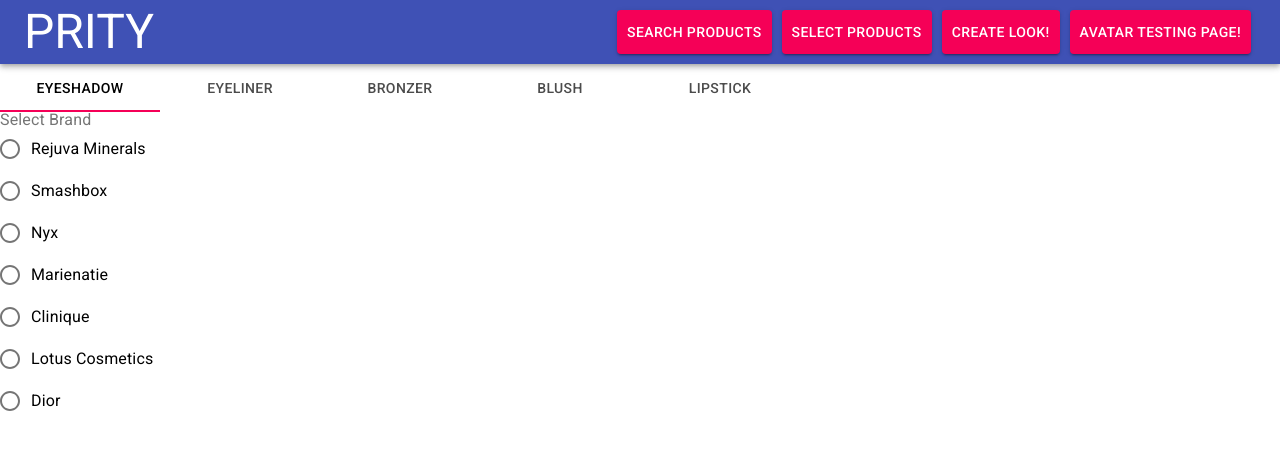
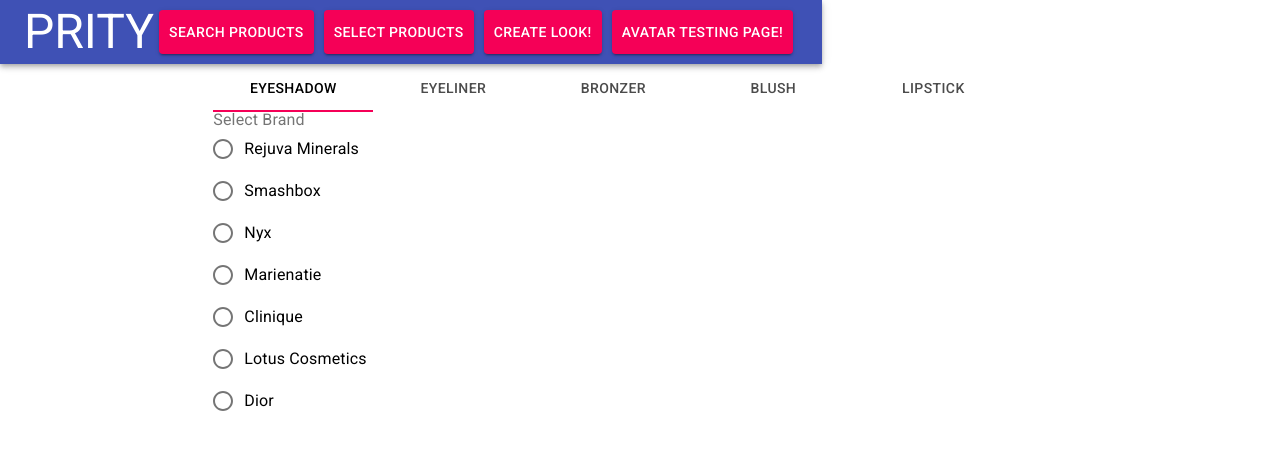
Before and after one commit to kristycode/PRITY, a React (Create React App) app in the folder client/: page /looktabs in a window 1280 px wide. Shown: the top 450 px of the page. Built offline with nearby package versions, Linux system fonts and the light colour scheme.

Commit message:
removed empty divs from being rendered!

```diff
--- a/client/public/index.html
+++ b/client/public/index.html
@@ -38,7 +38,7 @@
       rel="stylesheet"
       href="https://fonts.googleapis.com/icon?family=Material+Icons"
     />
-    <title>React App</title>
+    <title>PRITY</title>
   </head>
   <body style="margin: 0;">
     <noscript>You need to enable JavaScript to run this app.</noscript>
--- a/client/src/App.js
+++ b/client/src/App.js
@@ -13,11 +13,11 @@
 function App() {
   return (
     <Router>
-      <Grid container direction="column">
+      <Grid container>
         <Grid item>
           <Header />
         </Grid>
-        <Grid item container>
+        <Grid item container justify="center">
           <Grid item sm={2} />
           <Grid item xs={12} sm={8}>
             <Main />
--- a/client/src/components/EyeshadowCall/index.js
+++ b/client/src/components/EyeshadowCall/index.js
@@ -7,24 +7,12 @@
 import axios from "axios";
 import { Grid, Chip, Typography } from "@material-ui/core";
 import API from "../../utils/API";
-import { makeStyles } from "@material-ui/core/styles";
+// import { makeStyles } from "@material-ui/core/styles";
 import "./style.css";
-
-// style to apply Auto-Grid to rendered palettes
-const useStyles = makeStyles((theme) => ({
-  root: {
-    flexGrow: 1,
-    // },
-    // paper: {
-    //   padding: theme.spacing(2),
-    //   textAlign: "center",
-    //   color: theme.palette.text.secondary,
-  },
-}));
 
 // this function is being called in NewCreateLook > index.js
 export default function EyeshadowCall() {
-  const classes = useStyles();
+  // const classes = useStyles();
 
   const [value, setValue] = React.useState("female");
   const [apiState, setApiState] = React.useState({
@@ -104,7 +92,7 @@
   };
 
   return (
-    <Grid container alignContent="center">
+    <Grid container>
       <Grid item xs={4}>
         <FormControl component="fieldset">
           <FormLabel component="legend">Select Brand</FormLabel>
@@ -172,12 +160,12 @@
           const newChip = hexValue
             .split(",")
             .filter((trueColor) => trueColor !== "");
-
+          console.log(`this is newChip ${newChip}`);
           // this const will create a condition to only return products names if hexcolor is true
           const trueColorName = colors
             .split(",")
             .filter((colorName) => colorName !== "");
-          // console.log(`trueColorName: ${trueColorName}`);
+          console.log(`trueColorName: ${trueColorName}`);
 
           // hexChip creates separate chips that render the colors from product
           const hexChip = hexValue.split(",").map((singleColor, index) => {
@@ -202,9 +190,7 @@
           return (
             <Grid item xs={3}>
               {newChip.length !== 0 && (
-                <div className="hideMe" style={chipBackground}>
-                  {hexChip}
-                </div>
+                <div style={chipBackground}>{hexChip}</div>
               )}
               {newChip.length !== 0 && (
                 <Typography variant="subtitle1">{product.name}</Typography>
```
Also changed, not shown: client/src/App.css (line endings or trailing spaces).
